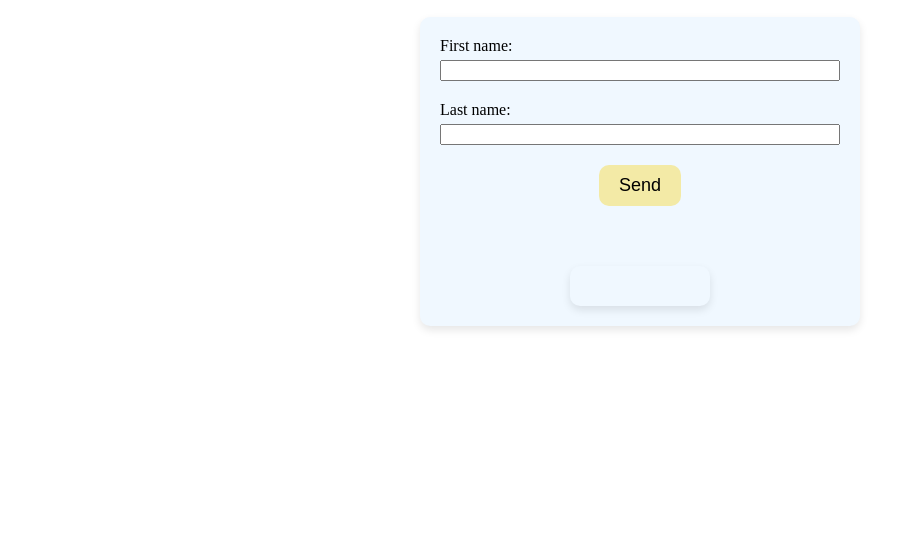
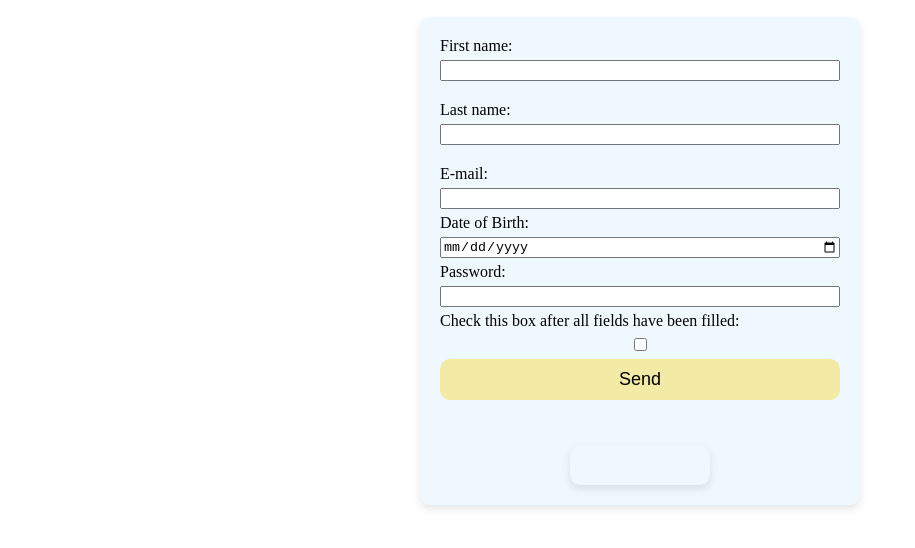
Before and after one commit to marksimmons2288/week-2-lab1-registration-form, a plain HTML site: page index.html in a window 1280 px wide. Shown: the part 110-658 px from the top of the page, without its empty margins (0-915 px from the left). Drawn offline with Linux system fonts and the light colour scheme.

Commit message:
create inputs for form in html and checkbox in js

```diff
--- a/index.html
+++ b/index.html
@@ -27,10 +27,42 @@
 
         <!-- Last Name -->
          <div class="main_form_field">
-            <label for="lastName" class="_form_field_label">Last name:</label>
+            <label for="lastName" class="main_form_field_label">Last name:</label>
             <input type="text" id="lastName"
             class="main_form_field_input" required>
          </div>
+
+         <!-- E-mail Input -->
+          <div class="main_form_field">
+           <label for="email"
+            class="main_form_field_label">E-mail:</label>
+            <input type="email" id="email"
+            class="main_form_field_input" required>
+
+            <!-- Date of Birth -->
+          <div class="main_form_field">
+           <label for="birthday"
+            class="main_form_field_label">Date of Birth:</label>
+            <input type="date" id="date"
+            class="main_form_field_input" required>
+
+            <!-- Password -->
+          </div class="main_form_field">
+           <label for="password"
+            class="main_form_field_label">Password:</label>
+            <input type="password" id="password" minlength="6"
+            class="main_form_field_input" required>
+
+            <!-- Checkbox -->
+          <div class="main_form_field">
+           <label for="checkbox"
+            class="main_form_field_label">Check this box after all fields have been filled:</label>
+            <input type="checkbox" id="checkbox"
+            class="main_form_field_input" required>
+
+
+
+
 
          <button class="main_form_submit" type="submit">Send</button>
 
--- a/main.js
+++ b/main.js
@@ -5,6 +5,7 @@ const outputDiv = document.getElementById("output");
     // Get the varibles of inputs
     const firstNameInput = document.getElementById("firstName");
     const lastNameInput = document.getElementById("lastName");
+    const checkBoxInput = document.getElementById("myCheck");
 
 // Event Listener
 mainForm.addEventListener('submit', function (event) {
```
